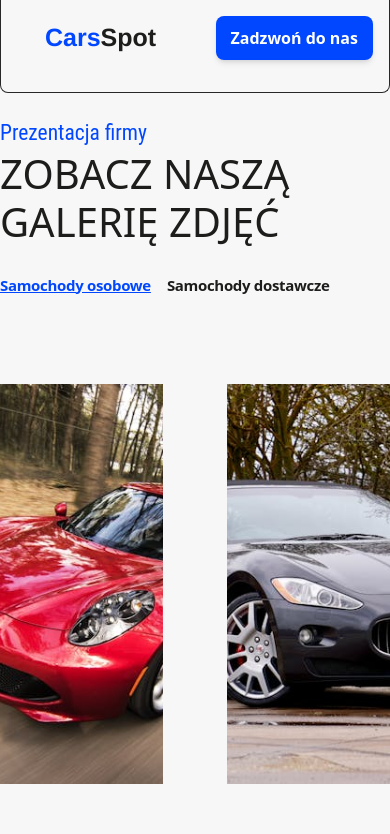
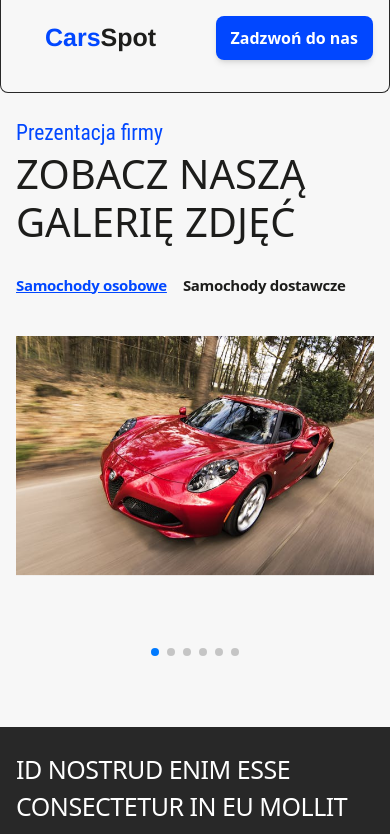
Before and after one commit to Rolero4/demo-site, a Vue app: page /home in a window 390 px wide. Shown: the top 834 px of the page. Built offline with nearby package versions, Linux system fonts and the light colour scheme; some icons are missing.

Commit message:
demo: provide isMobile for whole app

```diff
--- a/src/App.vue
+++ b/src/App.vue
@@ -7,11 +7,15 @@
 <script lang="ts">
 import { defineComponent } from "vue";
 import AppLayout from "./components/layout/Layout.vue";
+import { provideScreenSize } from "./store/isMobileStore";
 
 export default defineComponent({
   name: "App",
   components: {
     AppLayout,
+  },
+  setup() {
+    provideScreenSize();
   },
 });
 </script>
--- a/src/components/core/GallerySection.vue
+++ b/src/components/core/GallerySection.vue
@@ -1,6 +1,6 @@
 <template>
   <div
-    class="flex flex-col w-full py-[88px] max-md:py-6 mb-8 max-w-[1264px] mx-auto"
+    class="flex flex-col w-full py-[88px] max-md:py-6 mb-8 max-w-[1264px] mx-auto max-md:px-4"
   >
     <h4
       class="font-condensed font-[400] text-[21.5px] leading-[32.5px] text-blue"
@@ -10,7 +10,7 @@
     <h3 class="font-bebas font-[400] text-[40px] leading-[48px] text-dark">
       ZOBACZ NASZĄ GALERIĘ ZDJĘĆ
     </h3>
-    <div class="flex w-full gap-4 mt-7 mb-[88px]">
+    <div class="flex w-full gap-4 mt-7 mb-[88px] max-md:mb-10">
       <button
         class="btn"
         :class="vehicleState === 'car' ? 'btn-active' : ''"
--- a/src/components/global/Swiper.vue
+++ b/src/components/global/Swiper.vue
@@ -1,7 +1,7 @@
 <template>
   <div class="w-full max-w-[1264px] flex justify-center z-5">
     <swiper
-      :slides-per-view="2"
+      :slides-per-view="isMobile ? 1 : 2"
       :space-between="64"
       :modules="modules"
       :pagination="true"
@@ -16,7 +16,7 @@
           <img
             :src="require(`@/assets/images/${image}`)"
             :alt="image"
-            class="w-full object-cover h-[400px]"
+            class="w-full object-cover h-[400px] max-md:h-auto"
           />
         </div>
       </swiper-slide>
@@ -30,6 +30,7 @@ import "swiper/css/pagination";
 import { Pagination } from "swiper/modules";
 import { Swiper, SwiperSlide } from "swiper/vue";
 import { defineComponent, PropType } from "vue";
+import { useProvidedScreenSize } from "../../store/isMobileStore";
 
 export default defineComponent({
   name: "AppSwiper",
@@ -43,8 +44,12 @@ export default defineComponent({
       required: true,
     },
   },
+
   setup() {
+    const { isMobile } = useProvidedScreenSize();
+
     return {
+      isMobile,
       modules: [Pagination],
     };
   },
--- a/src/components/layout/Layout.vue
+++ b/src/components/layout/Layout.vue
@@ -10,7 +10,8 @@
 <script lang="ts">
 import AppDesktopLayout from "@/components/layout/DesktopLayout.vue";
 import AppMobileLayout from "@/components/layout/MobileLayout.vue";
-import { defineComponent, onMounted, onUnmounted, ref } from "vue";
+import { defineComponent } from "vue";
+import { useProvidedScreenSize } from "../../store/isMobileStore";
 
 export default defineComponent({
   name: "AppLayout",
@@ -19,21 +20,7 @@ export default defineComponent({
     AppDesktopLayout,
   },
   setup() {
-    const isMobile = ref(false);
-
-    const checkScreenSize = (): void => {
-      isMobile.value = window.innerWidth < 768;
-    };
-
-    onMounted(() => {
-      checkScreenSize();
-      window.addEventListener("resize", checkScreenSize);
-    });
-
-    onUnmounted(() => {
-      window.removeEventListener("resize", checkScreenSize);
-    });
-
+    const { isMobile } = useProvidedScreenSize();
     return { isMobile };
   },
 });
--- /dev/null
+++ b/src/store/isMobileStore.ts
@@ -0,0 +1,41 @@
+import { inject, onMounted, onUnmounted, provide, ref, Ref } from "vue";
+
+// Define the type for the screen size object
+interface ScreenSize {
+  isMobile: Ref<boolean>;
+}
+
+export function useScreenSize(): ScreenSize {
+  const isMobile = ref(window.innerWidth < 768);
+
+  const checkScreenSize = (): void => {
+    isMobile.value = window.innerWidth < 768;
+  };
+
+  onMounted(() => {
+    window.addEventListener("resize", checkScreenSize);
+  });
+
+  onUnmounted(() => {
+    window.removeEventListener("resize", checkScreenSize);
+  });
+
+  return {
+    isMobile,
+  };
+}
+
+export function provideScreenSize(): void {
+  const screenSize = useScreenSize();
+  provide("screenSize", screenSize);
+}
+
+export function useProvidedScreenSize(): ScreenSize {
+  const screenSize = inject<ScreenSize>("screenSize");
+
+  if (!screenSize) {
+    throw new Error("useProvidedScreenSize must be used within a provider");
+  }
+
+  return screenSize;
+}
```
